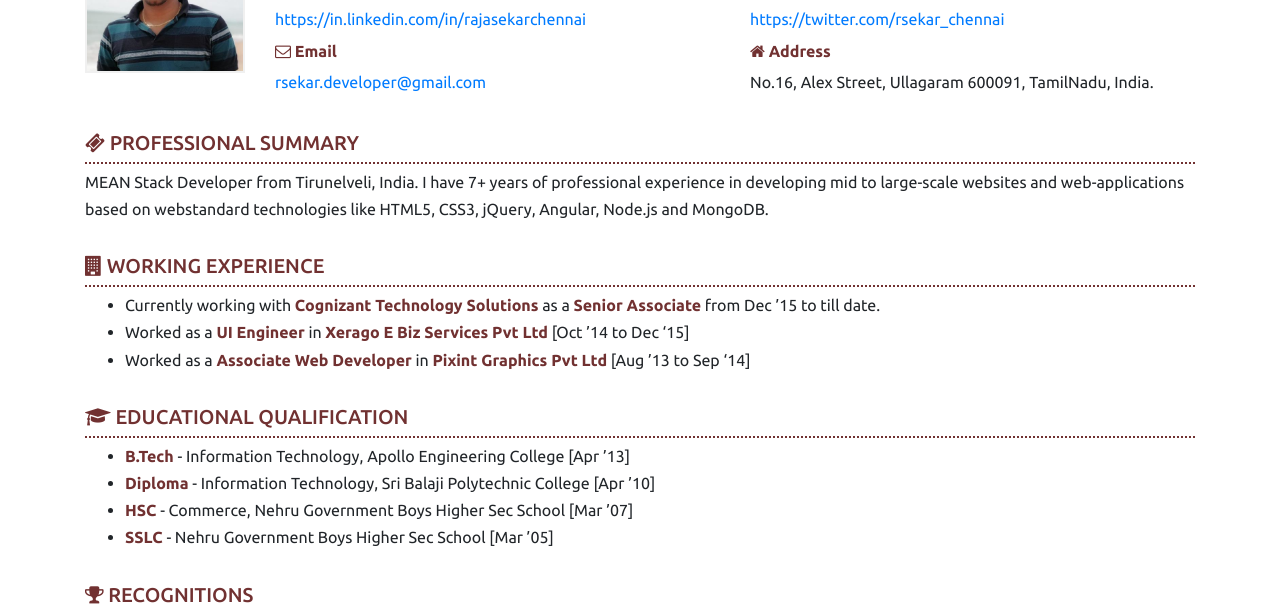
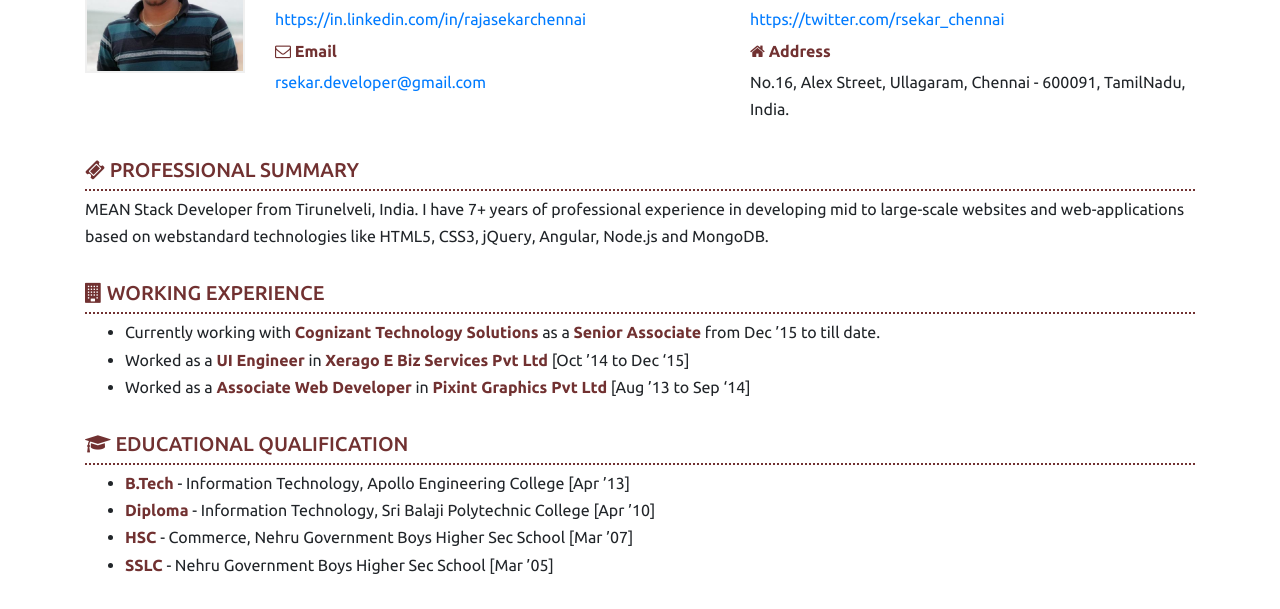
Before and after one commit to rajasekar-d/rajasekar-d.github.io, a plain HTML site: page resume/index.html in a window 1280 px wide. Shown: the part 179-788 px from the top of the page. Drawn offline with nearby package versions, Linux system fonts and the light colour scheme.

Commit message:
Portfolio

```diff
--- a/resume/index.html
+++ b/resume/index.html
@@ -60,7 +60,7 @@
 							<p><b><i class="fa fa-twitter-square"></i> Twitter</b></p>
 							<p><a href="https://twitter.com/rsekar_chennai" target="_blank">https://twitter.com/rsekar_chennai</a></p>
 							<p><b><i class="fa fa-home"></i> Address</b></p>
-							<p>No.16, Alex Street, Ullagaram 600091, TamilNadu, India.</p>
+							<p>No.16, Alex Street, Ullagaram, Chennai - 600091, TamilNadu, India.</p>
 						</div>
 					</div>
 				</div>
```
